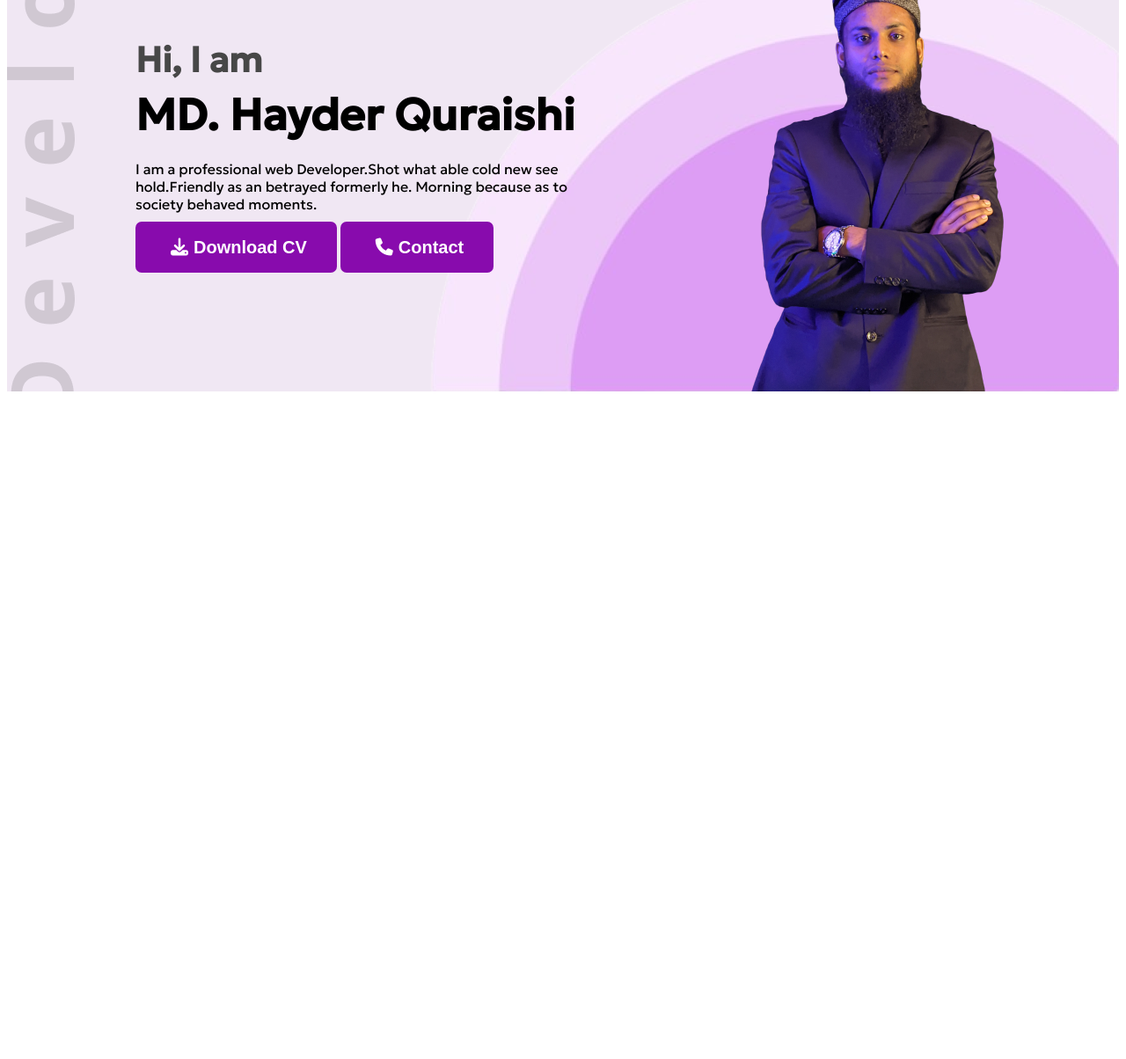
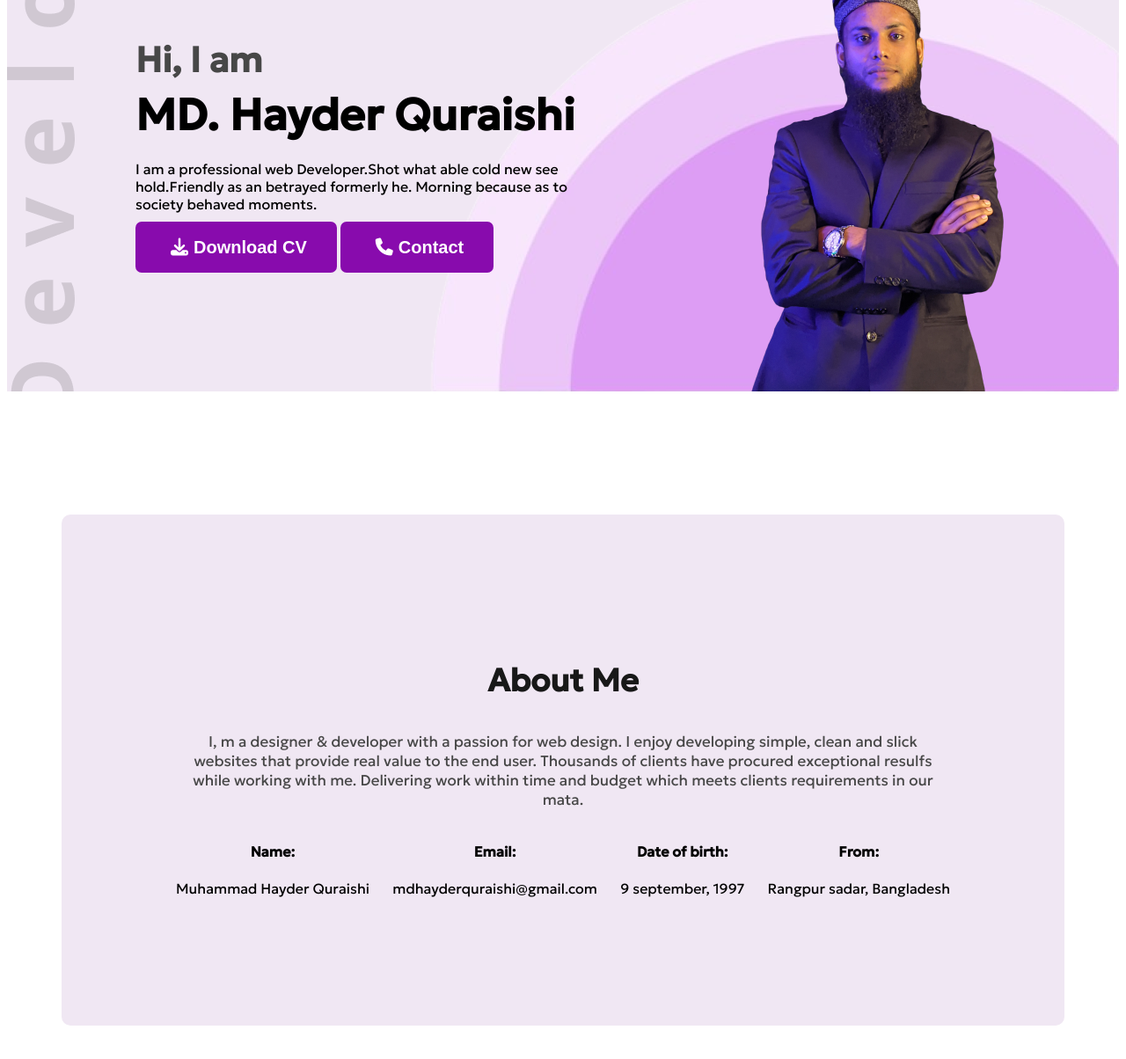
Before and after one commit to MHQ-Coder/mhq-portfolio, a plain HTML site: page index.html in a window 1280 px wide. Shown: the part 300-1504 px from the top of the page at 88% size. Before the commit the page ends 800 px from the top, so only its background shows below. Drawn offline with Linux system fonts and the light colour scheme.

Commit message:
added about section

```diff
--- a/index.html
+++ b/index.html
@@ -35,6 +35,36 @@
         </div>
     </header>
     <!-- Header End -->
+    <main>
+        <!-- .about-info*4>h4.info-title+p.info-description -->
+        <section class="section-about">
+            <h3 class="section-title">About Me</h3>
+            <p class="section-description">
+                I, m a designer & developer with a passion for web design. I enjoy developing simple, clean and slick
+                websites that provide real value to the end user. Thousands of clients have procured exceptional resulfs
+                while working with me. Delivering work within time and budget which meets clients requirements in our
+                mata.
+            </p>
+            <div class="about-info-container">
+                <div class="about-info">
+                    <h4 class="title-info">Name:</h4>
+                    <p class="descpription-info">Muhammad Hayder Quraishi</p>
+                </div>
+                <div class="about-info">
+                    <h4 class="title-info">Email:</h4>
+                    <p class="descpription-info">mdhayderquraishi@gmail.com</p>
+                </div>
+                <div class="about-info">
+                    <h4 class="title-info">Date of birth:</h4>
+                    <p class="descpription-info">9 september, 1997</p>
+                </div>
+                <div class="about-info">
+                    <h4 class="title-info">From:</h4>
+                    <p class="descpription-info">Rangpur sadar, Bangladesh</p>
+                </div>
+            </div>
+            </section>
+    </main>
 </body>
 
 </html>
--- a/styles/style.css
+++ b/styles/style.css
@@ -24,6 +24,17 @@ body {
     font-weight: 700;
 
 
+}
+.section-title{
+    text-align: center;
+    font-size: 36px;
+    color: #181818;
+    font-weight: 700;
+}
+.section-description{
+    text-align: center;
+    font-size: 17px;
+    color: #474747;
 }
 
 /* .header {
@@ -110,3 +121,31 @@ background-position: bottom right, top left;
 .banner i{
     padding: 5px 6px;
 }
+/* header End */
+
+/* main section value submit */
+main{
+    max-width: 1140px;
+    margin: 0 auto;
+}
+main section{
+    margin-top: 130px;
+}
+/* main section value submit */
+
+.section-about{
+    margin: 140px 0px;
+    background-color: rgb(240, 231, 243) ;
+    /* padding: 70px 70px; */
+    padding: 130px;
+    border-radius: 10px;
+}
+.about-info-container{
+    display: flex;
+    /* justify-content: space-around; */
+    justify-content: space-between;
+}
+.about-info{
+    text-align: center;
+}
+/* About section close */
```
